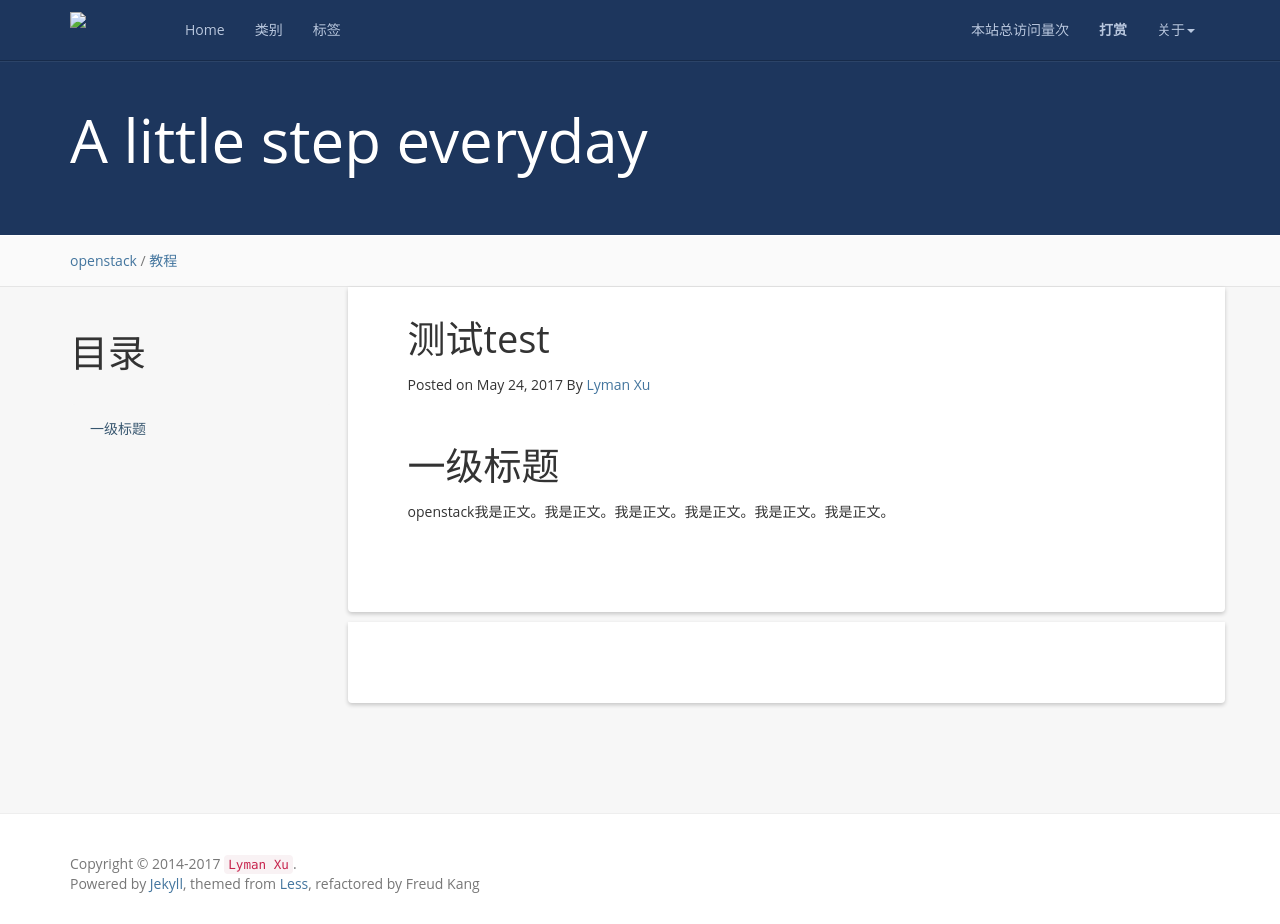
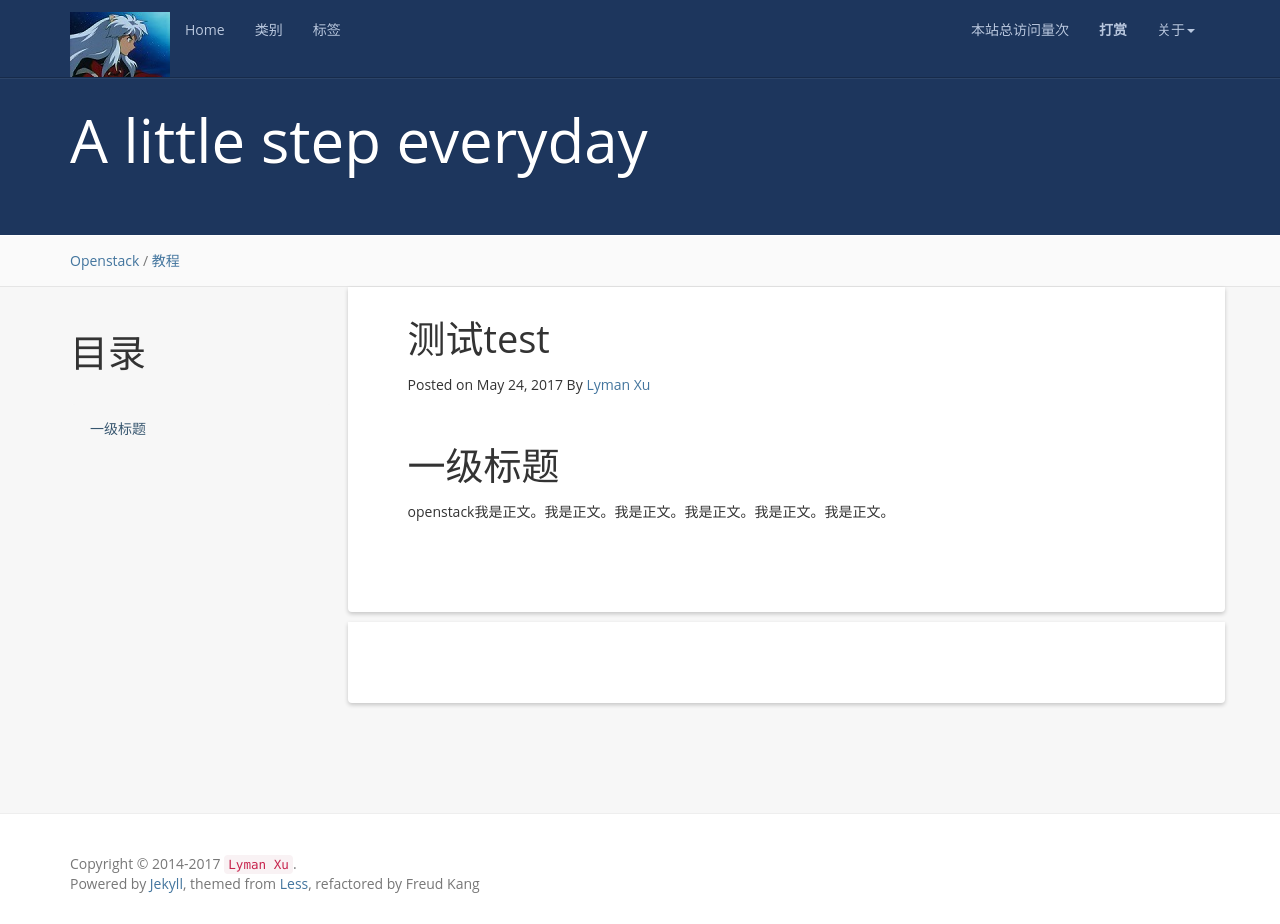
Before and after one commit to LymanXu/Blog, a Jekyll site: the page built from _posts/Openstack/2017-05-24-test.md, in a window 1280 px wide and 924 px high. Built offline with Jekyll 4.4.1, drawn with Linux system fonts in a browser that asks for light colours; nearby versions of some CDN libraries; comment, search, counter and statistics services are not loaded.

Commit message:
logo链接修改@2017-05-24

```diff
--- a/_includes/header.html
+++ b/_includes/header.html
@@ -7,7 +7,7 @@
         <span class="icon-bar"></span>
       </button>
       <a href="/" class="navbar-brand">
-        <img src="{{ '/styles/images/logo.jpg' | prepend: site.github }}">
+        <img src="{{ '/styles/images/logo.jpg' | prepend: site.baseurl }}">
       </a>
     </div>
     <nav class="collapse navbar-collapse bs-navbar-collapse" role="navigation">
--- a/_posts/Openstack/2017-05-24-test.md
+++ b/_posts/Openstack/2017-05-24-test.md
@@ -5,7 +5,7 @@ title:  测试test
 #时间配置
 date:   2017-05-24 16:35:00 +0800
 #大类配置
-categories: openstack
+categories: Openstack
 #小类配置
 tag: 教程
 ---
```
